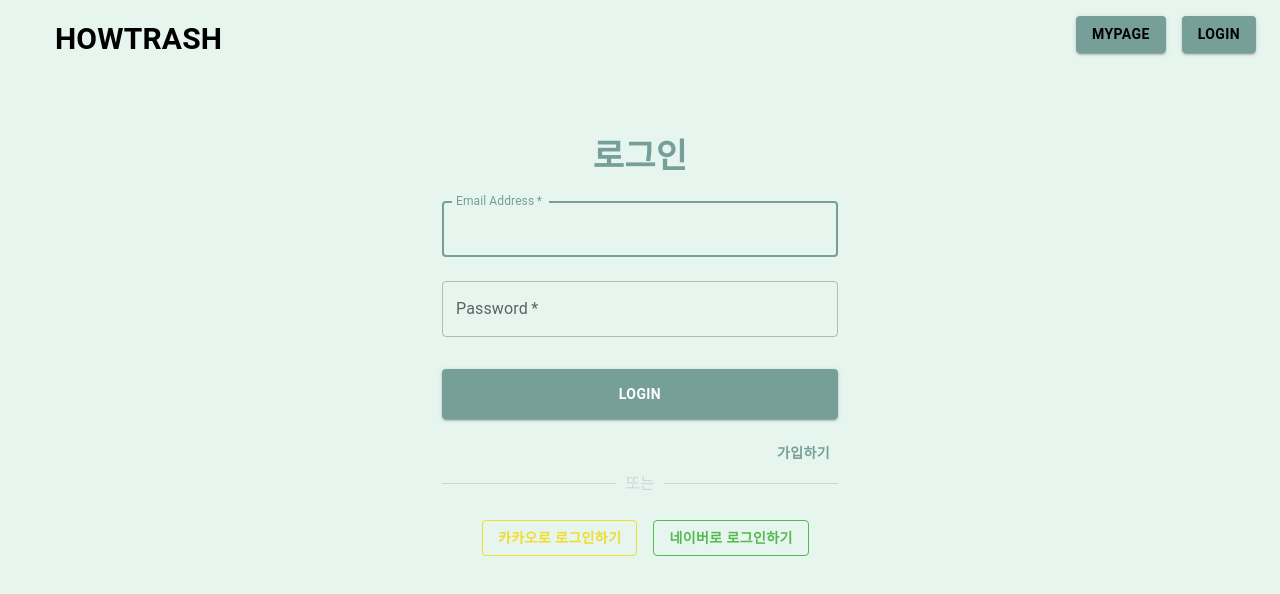
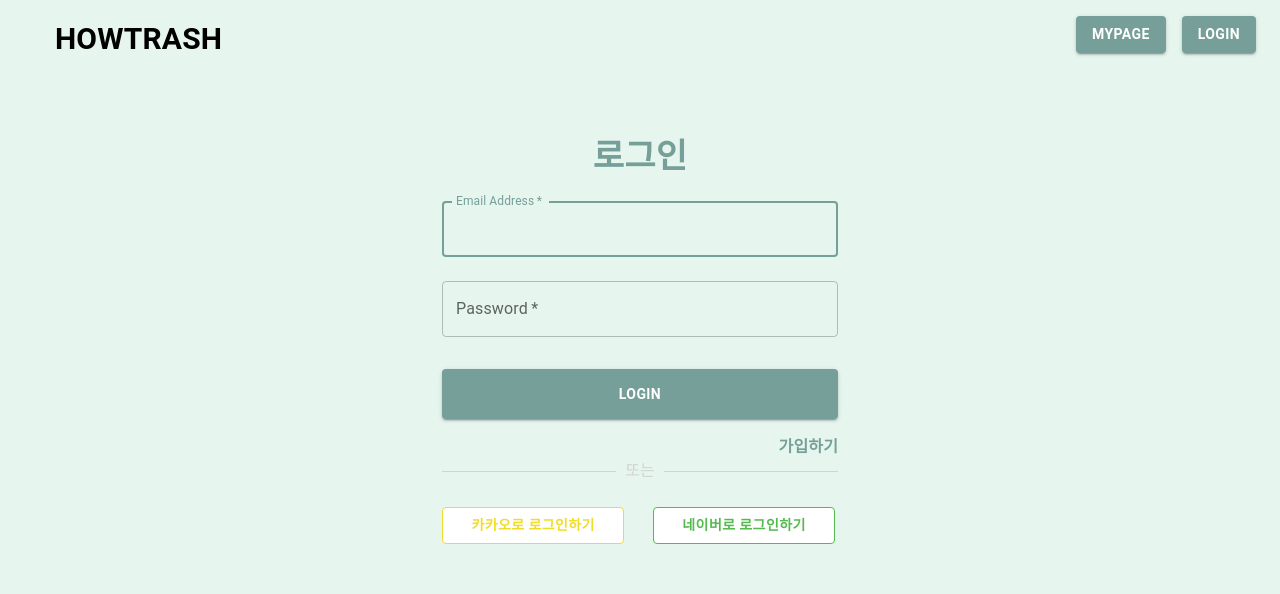
Before and after one commit to reBike/reBike-back, a React (Create React App) app in the folder frontend/: page / in a window 1280 px wide. Shown: the top 594 px of the page. Built offline with nearby package versions, Linux system fonts and the light colour scheme.

Commit message:
style : update login ui/ux_3

```diff
--- a/frontend/src/Page/Login.js
+++ b/frontend/src/Page/Login.js
@@ -1,19 +1,50 @@
 import * as React from 'react';
 import { createTheme, ThemeProvider } from '@mui/material/styles';
 import { green, purple } from '@mui/material/colors';
-import { Divider,Button,CssBaseline,TextField,Box,Typography,Container } from '@mui/material';
+import { Divider,Button,CssBaseline,TextField,Box,Typography,Container,Link, styled } from '@mui/material';
 
   const theme = createTheme({
     palette: {
       primary: {
         main: "#759F98",
-
-      },
-      secondary: {
-        main: green[500],
       },
     },
   });
+
+  const UserInfoTf = styled(TextField)(({ }) => ({
+    backgroundColor: "",
+    "&:hover": {
+        color : "#759F98",
+
+    },
+
+    '& .MuiOutlinedInput-root': {
+      '&:hover fieldset': {
+        borderColor: '#759F98',
+      },
+    },
+
+  }));
+
+  const KakaoLoginBtn = styled(Button)(({ }) => ({
+    backgroundColor : 'white',
+    "&:hover": {
+      color : "yellow",
+      backgroundColor : "#F1DC2C",
+      borderColor :"#F1DC2C"
+    },
+
+  }));
+
+  const NaverLoginBtn = styled(Button)(({ }) => ({
+    backgroundColor : 'white',
+    "&:hover": {
+      color : "#6AED64",
+      backgroundColor : "#54B94E",
+      borderColor :"#54B94E"
+    },
+
+  }));
 
 
   function Login() {
@@ -27,7 +58,7 @@ function Login() {
     };
   return (
     <Container  style={{backgroundColor : '#E7F5EF',  border: "solid", borderColor :"#E7F5EF", minWidth: "100%", height: "100vh"}}>
-    <ThemeProvider theme={theme} bgcolor="black">
+    <ThemeProvider theme={theme} >
         <Container component="main" maxWidth="xs" sx={{  mb: 2 }} >
             <CssBaseline />
               <Box
@@ -43,7 +74,7 @@ function Login() {
                     로그인
                 </Typography>
                 <Box component="form" color="info.contrastText" onSubmit={handleSubmit} noValidate sx={{ mt: 1 }}>
-                    <TextField
+                    <UserInfoTf
                       margin="normal"
                       required
                       fullWidth
@@ -53,7 +84,7 @@ function Login() {
                       autoComplete="email"
                       autoFocus
                     />
-                    <TextField
+                    <UserInfoTf
                       margin="normal"
                       required
                       fullWidth
@@ -72,24 +103,24 @@ function Login() {
                       Login
                     </Button>
                     <Typography align='right'>
-                      <Button variant="text" style={{ fontWeight: 'bold'}} >
+                      <Link href="#" style={{ textDecoration: 'none',fontWeight: 'bold'}}>
                          가입하기
-                      </Button>
+                      </Link>
                     </Typography>
                     <Divider sx={{color : 'lightgrey'}}>또는</Divider>
 
-                    <Button
+                    <KakaoLoginBtn
                       variant="outlined"
-                      sx={{borderColor : '#F1DC2C', color: '#F1DC2C', fontWeight: 'bold', ml : 5,mr:2,mt:3}}
+                      sx={{borderColor : '#F1DC2C',color: '#F1DC2C', fontWeight: 'bold',width:'46%',mt:3}}
                     >
                       카카오로 로그인하기
-                    </Button>
-                    <Button
+                    </KakaoLoginBtn>
+                    <NaverLoginBtn
                       variant="outlined"
-                      sx={{borderColor : '#54B94E', color: '#54B94E', fontWeight: 'bold',mt:3}}
+                      sx={{borderColor : '#54B94E',  color: '#54B94E', fontWeight: 'bold',width:'46%',mt:3,ml:3.6 }}
                     >
                       네이버로 로그인하기
-                    </Button>
+                    </NaverLoginBtn>
                 </Box>
               </Box>
         </Container>
--- a/frontend/src/component/Header.js
+++ b/frontend/src/component/Header.js
@@ -1,8 +1,18 @@
 import * as React from 'react';
 import {Button, Container, Box, Link} from '@mui/material';
+import { createTheme, ThemeProvider } from '@mui/material/styles';
+
+const theme = createTheme({
+    palette: {
+      primary: {
+        main: "#759F98",
+      },
+    },
+  });
 
 function Header() {
   return (
+    <ThemeProvider theme={theme} bgcolor="black">
         <Container style={{backgroundColor : '#E7F5EF', minWidth: "100%"}}>
 
             <Box
@@ -14,19 +24,19 @@ function Header() {
                 <Link href="#" sx={{textDecoration: 'none',fontSize : 30, color : "black", fontWeight: 'bold',mb:1,position: 'absolute',left: 55 ,}}>HOWTRASH</Link>
                 <Button
                     variant="contained"
-                    sx={{fontWeight: 'bold',color : "black",mt:2,mb : 2,mr:2, backgroundColor : "#759F98"}}
+                    sx={{fontWeight: 'bold',mt:2,mb : 2,mr:2, color:'white',backgroundColor : "#759F98"}}
                 >
                     MyPage
                 </Button>
                 <Button
                     variant="contained"
-                    sx={{fontWeight: 'bold' ,color : "black",mb : 2,backgroundColor : "#759F98"}}
+                    sx={{fontWeight: 'bold' ,mb : 2,color:'white',backgroundColor : "#759F98"}}
                 >
                     Login
                 </Button>
             </Box>
         </Container>
-
+    </ThemeProvider>
   );
 }
 
```
Lines whose indentation alone changed are shown as unchanged.
